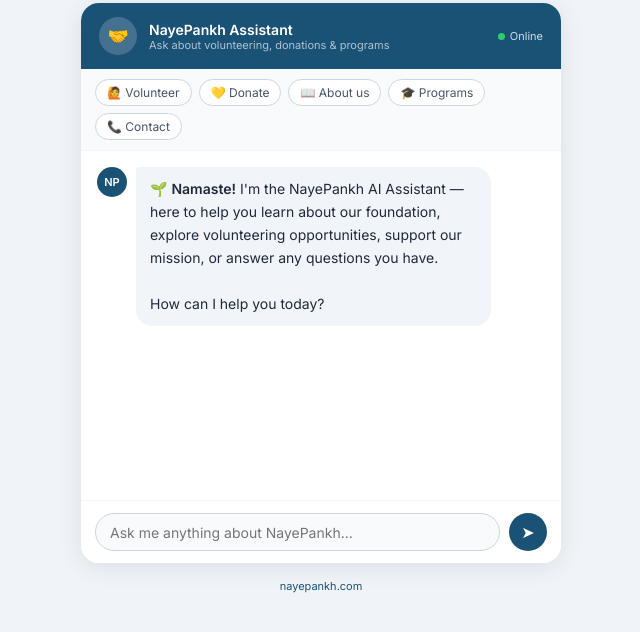
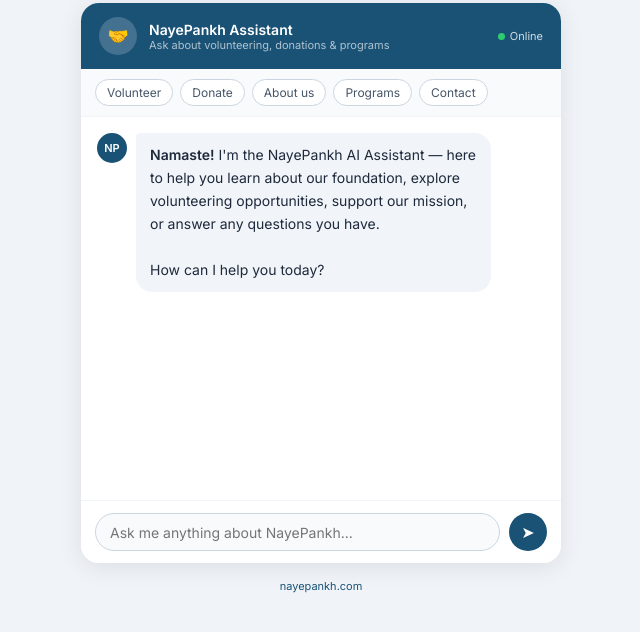
Before and after one commit to adhikarisakshi00-coder/AIChatbot, a website: page index.html in a window 1280 px wide. Shown: the part 132-764 px from the top of the page, without its empty margins (319-959 px from the left). Drawn offline with Linux system fonts and the light colour scheme.

Commit message:
final commit

```diff
--- a/index.html
+++ b/index.html
@@ -149,18 +149,18 @@
     </div>
 
     <div id="quick-btns">
-      <button class="qbtn" onclick="sendQuick('How can I volunteer with Nayepankh?')">🙋 Volunteer</button>
-      <button class="qbtn" onclick="sendQuick('How do I donate to the foundation?')">💛 Donate</button>
-      <button class="qbtn" onclick="sendQuick('What is Nayepankh Foundation?')">📖 About us</button>
-      <button class="qbtn" onclick="sendQuick('What programs does Nayepankh run?')">🎓 Programs</button>
-      <button class="qbtn" onclick="sendQuick('How can I contact the foundation?')">📞 Contact</button>
+      <button class="qbtn" onclick="sendQuick('How can I volunteer with Nayepankh?')"> Volunteer</button>
+      <button class="qbtn" onclick="sendQuick('How do I donate to the foundation?')"> Donate</button>
+      <button class="qbtn" onclick="sendQuick('What is Nayepankh Foundation?')"> About us</button>
+      <button class="qbtn" onclick="sendQuick('What programs does Nayepankh run?')"> Programs</button>
+      <button class="qbtn" onclick="sendQuick('How can I contact the foundation?')">Contact</button>
     </div>
 
     <div id="messages">
       <div class="msg bot">
         <div class="av-sm av-bot">NP</div>
         <div class="bubble">
-          🌱 <strong>Namaste!</strong> I'm the NayePankh AI Assistant — here to help you learn about our foundation, explore volunteering opportunities, support our mission, or answer any questions you have.<br><br>
+           <strong>Namaste!</strong> I'm the NayePankh AI Assistant — here to help you learn about our foundation, explore volunteering opportunities, support our mission, or answer any questions you have.<br><br>
           How can I help you today?
         </div>
       </div>
```
